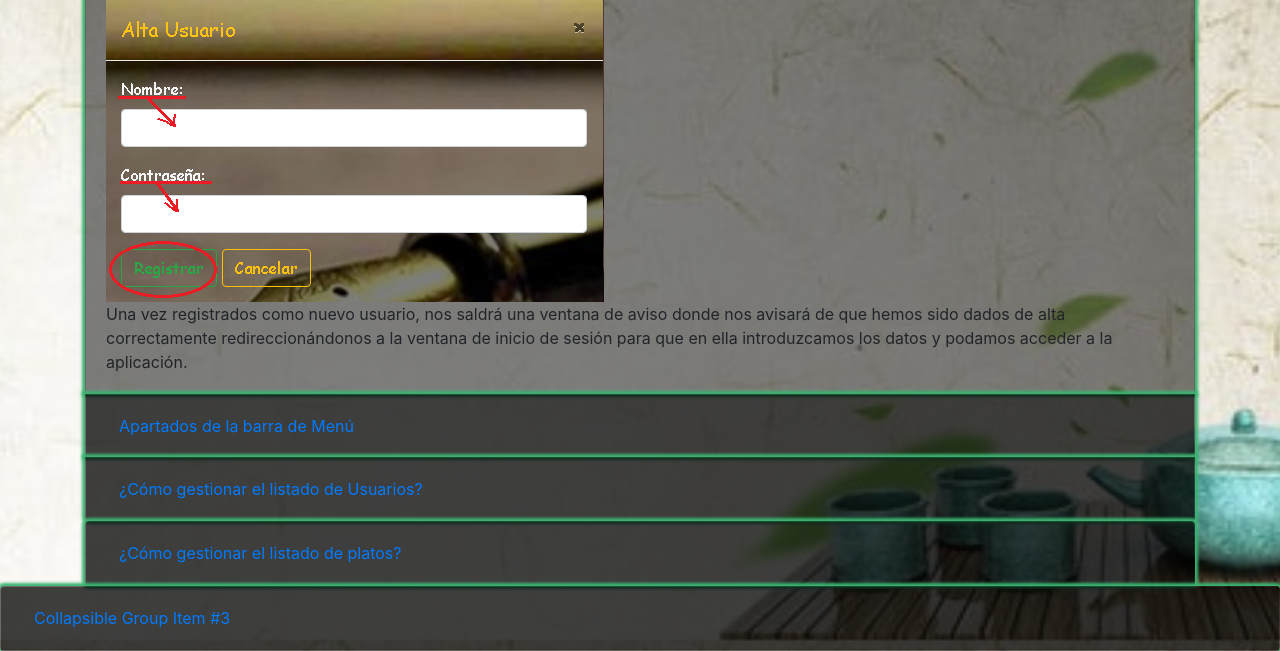
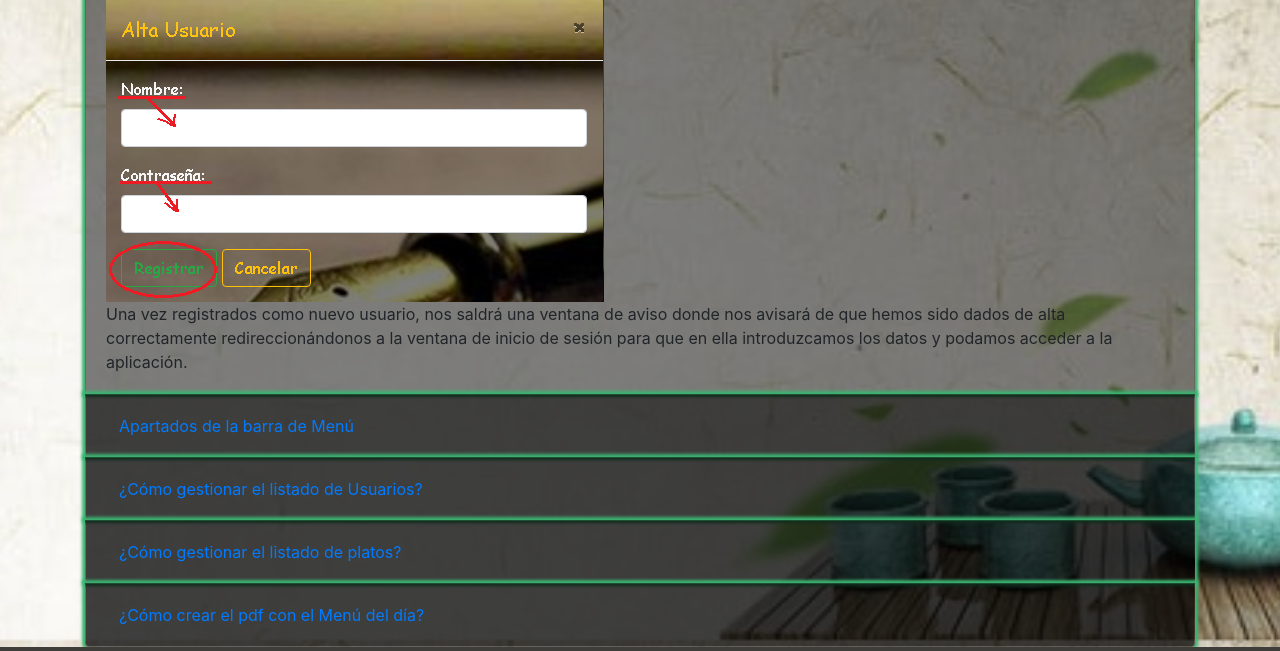
Before and after one commit to LadyAnith/generadorMenus, a Symfony app: template templates/inicio/index.html.twig in a window 1280 px wide. Shown: the part 960-1611 px from the top of the page. Run offline with Twig, Linux system fonts and the light colour scheme; the template is opened without the code that fills it, so the values that code supplies are empty; some libraries are stand-ins or nearby versions.

Commit message:
formateo del manual de usuario

```diff
--- a/templates/inicio/index.html.twig
+++ b/templates/inicio/index.html.twig
@@ -13,10 +13,12 @@
 				<h1 class="display-4">Manual de Usuario</h1>
 			</div>
 		</div>
+
         <div>
             <h2>Introducción</h2>
             <p>Este manual le permitirá aprender a utilizar todas las funcionalidades básicas del Gestor de Menús. </p>
         </div>
+
     <div class="accordion" id="accordionExample">
         <div class="card">
             <div class="card-header" id="headingOne">
@@ -42,6 +44,7 @@
                 </div>
             </div>
         </div>
+
         <div class="card">
             <div class="card-header" id="headingTwo">
                 <h2 class="mb-0">
@@ -64,6 +67,7 @@
                 </div>
             </div>
         </div>
+
         <div class="card">
             <div class="card-header" id="headingThree">
                 <h2 class="mb-0">
@@ -88,7 +92,7 @@
                 </div>
             </div>
         </div>
-</div>
+
         <div class="card">
             <div class="card-header" id="headingFour">
                 <h2 class="mb-0">
@@ -113,22 +117,21 @@
                 </div>
             </div>
         </div>
-</div>
+
         <div class="card">
-    <div class="card-header" id="headingThree">
+            <div class="card-header" id="headingFive">
                 <h2 class="mb-0">
-        <button class="btn btn-link btn-block text-left collapsed" type="button" data-toggle="collapse" data-target="#collapseThree" aria-expanded="false" aria-controls="collapseThree">
-          Collapsible Group Item #3
+                    <button class="btn btn-link btn-block text-left collapsed" type="button" data-toggle="collapse" data-target="#collapseFive" aria-expanded="false" aria-controls="collapseFive">
+                    ¿Cómo crear el pdf con el Menú del día?
                     </button>
                 </h2>
             </div>
-    <div id="collapseThree" class="collapse" aria-labelledby="headingThree" data-parent="#accordionExample">
+            <div id="collapseFive" class="collapse" aria-labelledby="headingFive" data-parent="#accordionExample">
                 <div class="card-body">
                     Anim pariatur cliche reprehenderit, enim eiusmod high life accusamus terry richardson ad squid. 3 wolf moon officia aute, non cupidatat skateboard dolor brunch. Food truck quinoa nesciunt laborum eiusmod. Brunch 3 wolf moon tempor, sunt aliqua put a bird on it squid single-origin coffee nulla assumenda shoreditch et. Nihil anim keffiyeh helvetica, craft beer labore wes anderson cred nesciunt sapiente ea proident. Ad vegan excepteur butcher vice lomo. Leggings occaecat craft beer farm-to-table, raw denim aesthetic synth nesciunt you probably haven't heard of them accusamus labore sustainable VHS.
                 </div>
             </div>
         </div>
     </div>
-    </div>
 
 {% endblock %}
```
Lines whose indentation alone changed are shown as unchanged.
